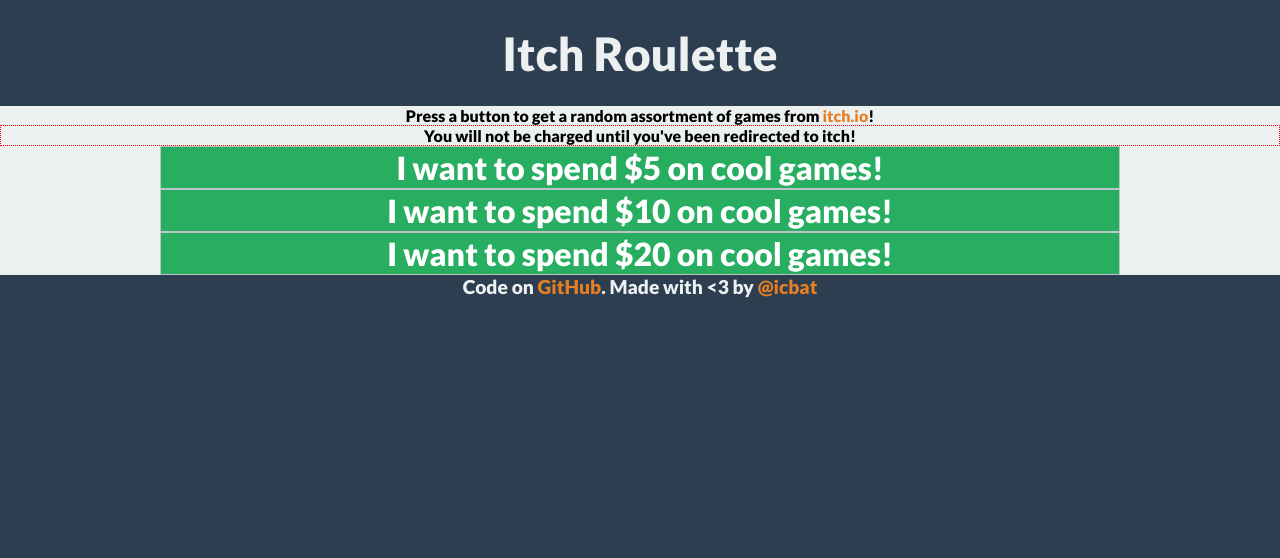
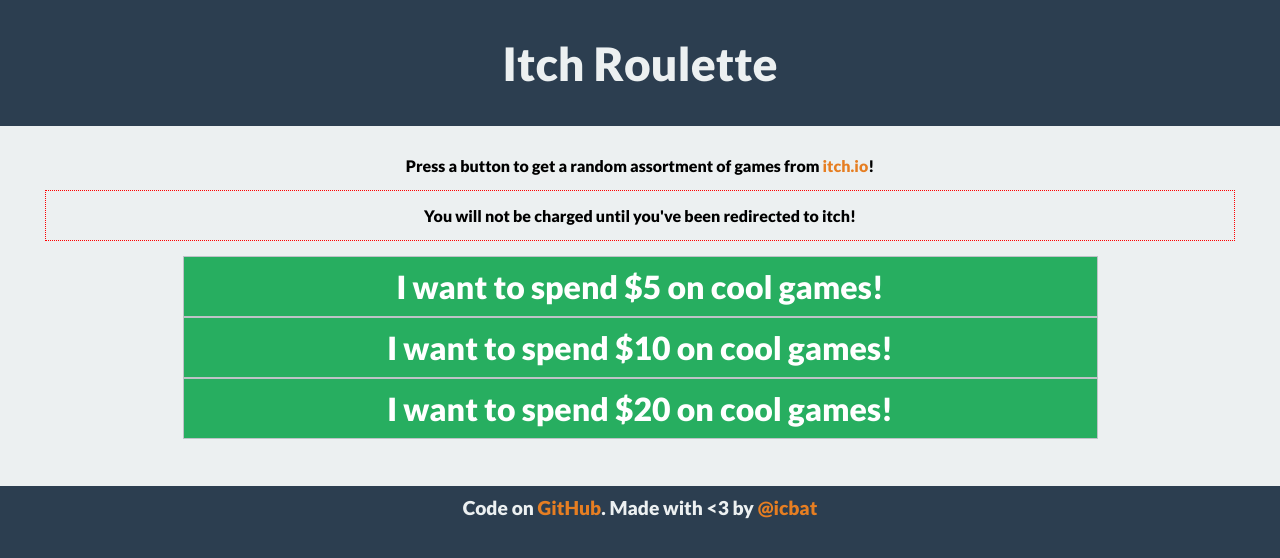
Before and after one commit to icbat/itch-roulette, a Flask app: page / in a window 1280 px wide. Shown: the top 558 px of the page. Run offline with Flask 2, Linux system fonts and the light colour scheme.

Commit message:
specifying px fixes some missing vals

```diff
--- a/static/style.css
+++ b/static/style.css
@@ -16,22 +16,22 @@ a:hover {
 
 header, footer , header a, header a:visited{
 	color: #ecf0f1;
-	padding: 10;
+	padding: 10px;
 	font-size: 1.2em;
 
 }
 
 #content {
 	background-color: #ecf0f1;
-	min-height: 300;
-	padding: 30;
+	min-height: 300px;
+	padding: 30px;
 }
 
 .button {
 	border: 1px solid #bdc3c7;
 	background-color: #27ae60;
 	color: #fff;
-	padding: 10;
+	padding: 10px;
 	font-size: 2em;
 	min-width: 75%;
 	font-family: 'Lato', sans-serif;
@@ -41,10 +41,9 @@ header, footer , header a, header a:visited{
 	background-color: #2ecc71;
 }
 
-
 .important {
 	border: 1px dotted #f00;
 	min-width: 75%;
-	padding: 15;
-	margin: 15;
+	padding: 15px;
+	margin: 15px;
 }
```
